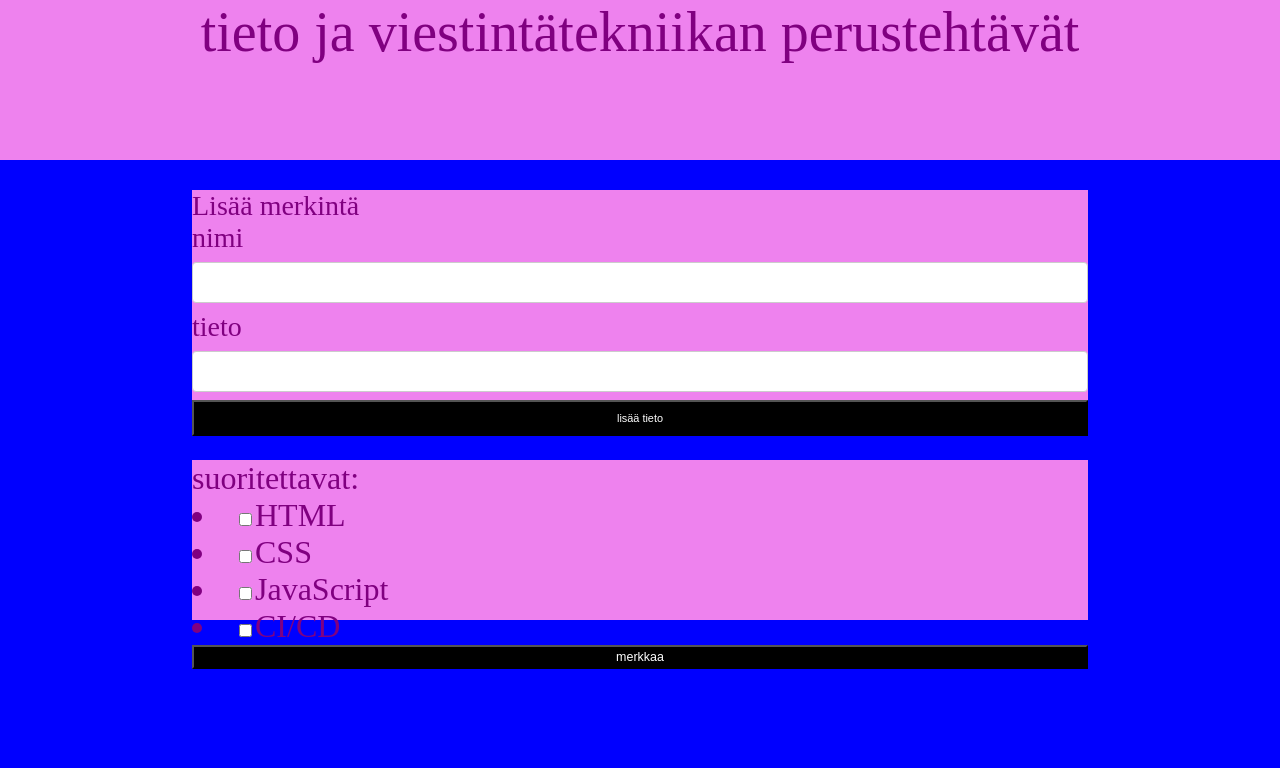
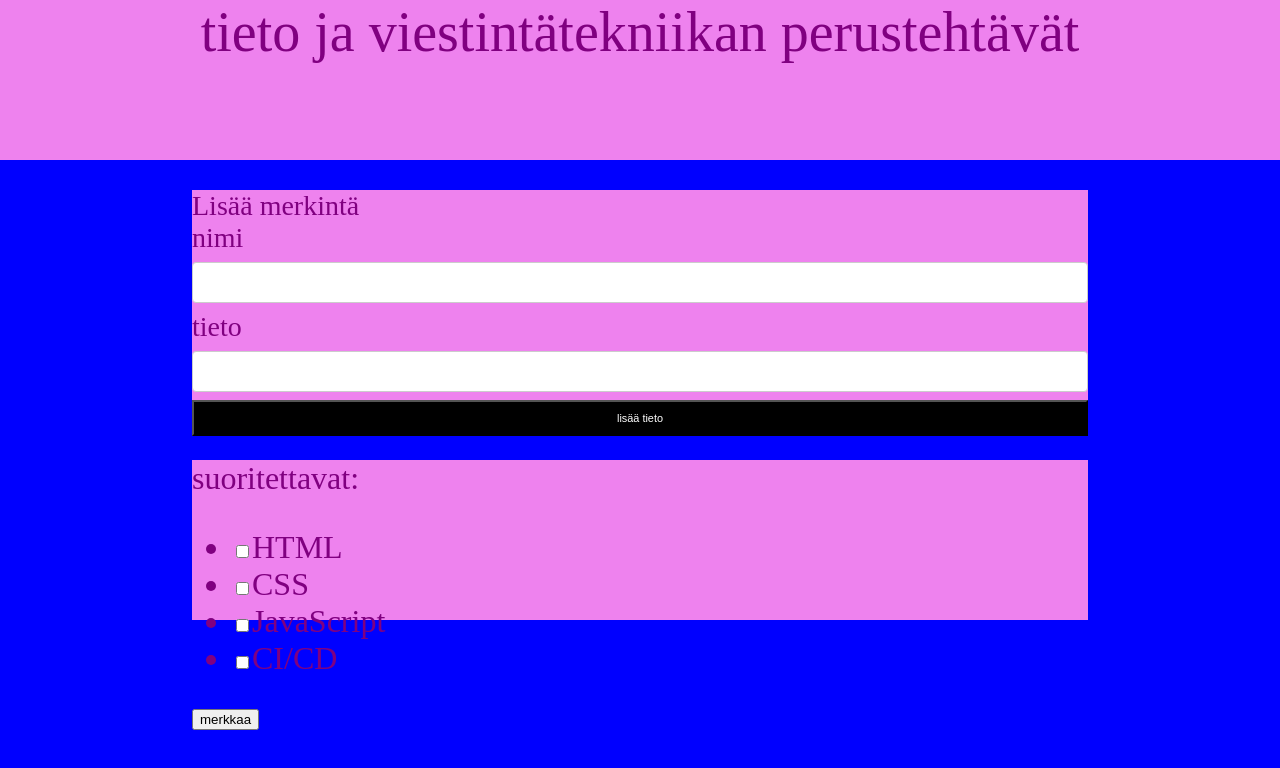
Before and after one commit to vilhonietula/salpaus, a plain HTML site: page projekti.html in a window 1280 px wide. Drawn offline with Linux system fonts and the light colour scheme.

Commit message:
Update projekti.html

```diff
--- a/projekti.html
+++ b/projekti.html
@@ -18,7 +18,7 @@
        <form id="opiskelija-lomake">
       <div class="nimi"></div>
       <div class="koodausdiv">
-        <label>nimi</label> <input type="text"id"nimi">
+        <label>nimi</label> <input type="text" id="nimi">
       </div>
 
       <div class="kentta"></div>
@@ -30,6 +30,7 @@
     </form>
     <div class="suoritettavat">
       suoritettavat:
+      <ul>
       <li class"sisalto1"><input type="checkbox" id="html">HTML
         </li>
         <li class"sisalto2"><input type="checkbox" id="css">CSS
@@ -38,8 +39,8 @@
         </li>
         <li class"sisalto4"><input type="checkbox" id="cicd">CI/CD
         </li>
-         <input class="lisaanappi" type="submit" value="merkkaa">
-
+      </ul>
+         <input class="lisaanappi1" type="submit" value="merkkaa">
     </div>
 
 
```
